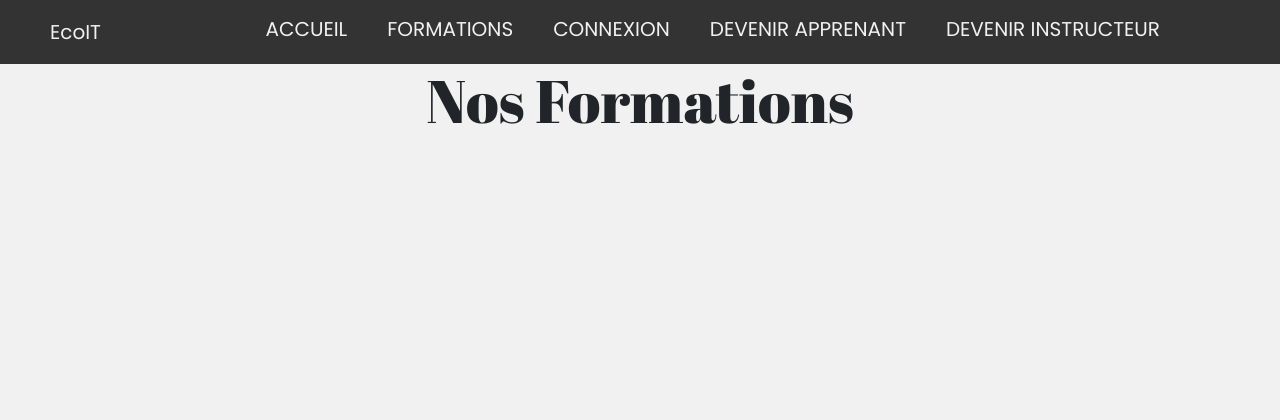
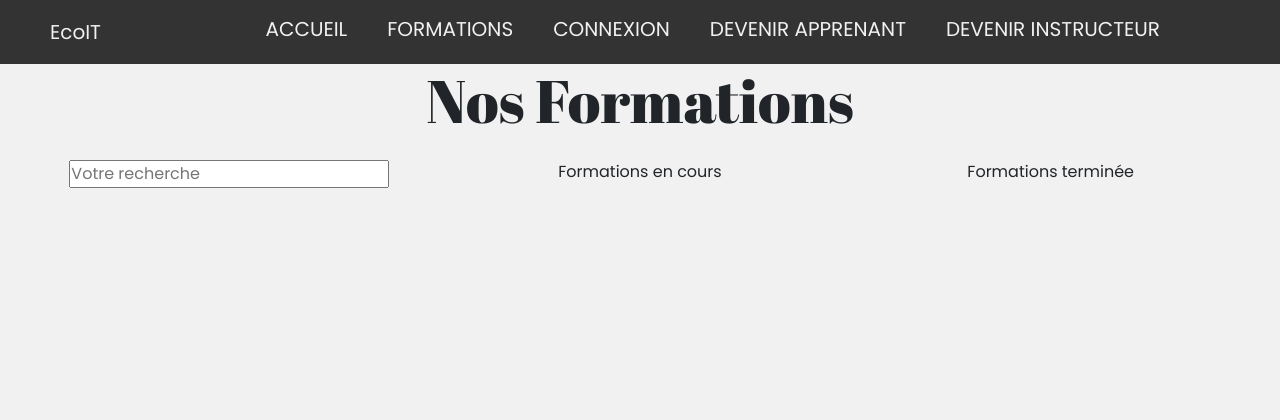
Before and after one commit to Filipouzo/EcoIT-1, a Symfony app: template templates/formation/index.html.twig in a window 1280 px wide. Shown: the top 420 px of the page. Run offline with Twig, Linux system fonts and the light colour scheme; the template is opened without the code that fills it, so the values that code supplies are empty; some libraries are stand-ins or nearby versions.

```diff
--- a/templates/formation/index.html.twig
+++ b/templates/formation/index.html.twig
@@ -4,15 +4,28 @@
 
 {% block content %}
     <h1 class="title-center">Nos Formations</h1>
+    <div class="row justify-content-center text-center m-4">
+        <div class="col-12 col-md-4">
+            <form>
+                <input class="search" type="text" placeholder="Votre recherche">
+            </form>
+        </div>
+        <div class="col">
+            Formations en cours
+        </div>
+        <div class="col">
+            Formations terminée
+        </div>
+    </div>
     <div class="row justify-content-md-center m-4">
         {% for formation in formations %}
             <div class="col-md-4 formation-list">
                 <div class="text-center">
                     <div class="formation-img">
-                        <img src="/assets/images/{{ formation.image }}" class="img-fluid" alt="{{ formation.title }}">
+                        <img src="/assets/images/{{ formation.image }}" class="img-fluid search" alt="{{ formation.title }}">
                     </div>
-                    <h2 class="formation-title">{{ formation.title }}</h2>
-                    <div class="m-3 formation-description">{{ formation.description }}</div>
+                    <h2 class="formation-title search">{{ formation.title }}</h2>
+                    <div class="m-3 formation-description search">{{ formation.description }}</div>
                     <a href="{{ path('formation', { 'slug': formation.slug }) }}" class="btn-formation float-end m-2">Suivre cette formation</a>
                 </div>
             </div>
@@ -31,3 +44,6 @@
         {% endfor %}
     </div>
 {% endblock %}
+{% block js %}
+    <script src="{{ asset('assets/js/formation.js') }}"></script>
+{% endblock %}
```
Also changed, not shown: src/Controller/FormationController.php (+21 -6 lines), src/Repository/FormationRepository.php (+9 -10 lines), public/assets/js/formation.js.
